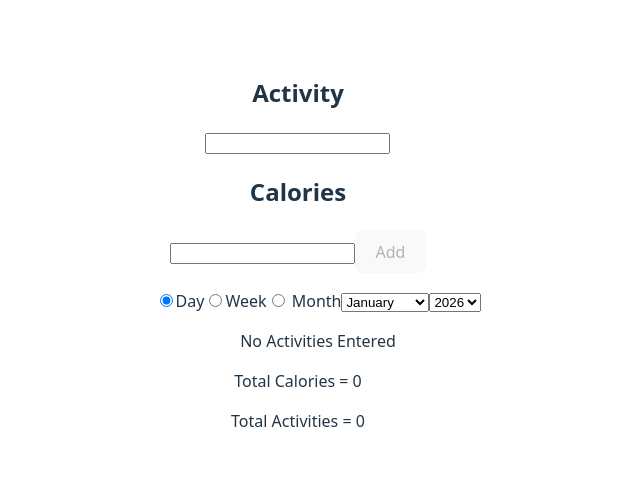
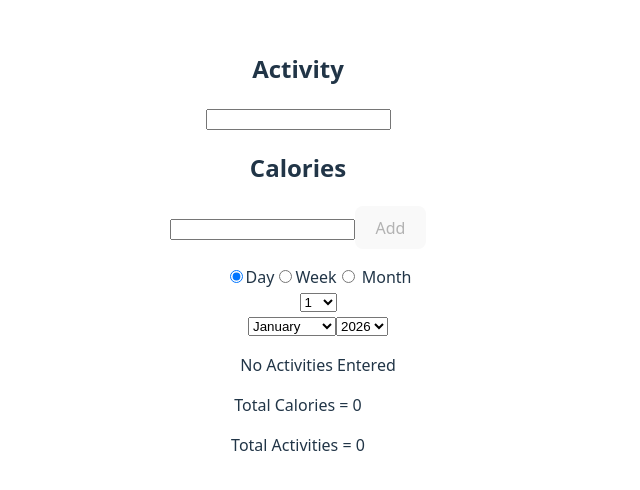
Before and after one commit to ReshmaMasoodha/react-fitness-tracker, a React (Vite) app: page / in a window 1280 px wide. Shown: the part 148-638 px from the top of the page, without its empty margins (342-982 px from the left). Built offline with nearby package versions, Linux system fonts and the light colour scheme.

Commit message:
feat: add date navigation with day, month, and year filtering

```diff
--- a/src/ActivityList.jsx
+++ b/src/ActivityList.jsx
@@ -9,6 +9,11 @@ export const ActivityList = ({activities, onDeleteActivity, onEditActivity, edit
   var totalcalories=0;
   const handleRadio = (event) => {
     setDateFilter(event.target.value);
+  }
+  const handleDate = (event) => {
+    const can1= Number(event.target.value);
+    const can = new Date(viewYear,viewMonth,can1);
+    setViewDate(can);
   }
   const handleMonth = (event) => {
     setViewMonth(Number(event.target.value));
@@ -59,7 +64,7 @@ export const ActivityList = ({activities, onDeleteActivity, onEditActivity, edit
         },0);
   return(
     <div>
- <ul>
+     <ul>
       <lable>
         <input type="radio"
         value="day"
@@ -73,6 +78,197 @@ export const ActivityList = ({activities, onDeleteActivity, onEditActivity, edit
         value = "month"
         checked={dateFilter=="month"}
         onChange={handleRadio}/> Month
+        <div>
+          {viewMonth == 0||2||4||6||7||9||11 ?
+            <select onChange = {handleDate}>
+          <option value="1">
+            1
+          </option>
+          <option value="2">
+            2
+          </option>
+          <option value="3">
+            3
+          </option>
+          <option value="4">
+            4
+          </option>
+          <option value="5">
+            5
+          </option>
+          <option value="6">
+            6
+          </option>
+          <option value="7">
+            7
+          </option>
+          <option value="8">
+            8
+          </option>
+          <option value="9">
+            9
+          </option>
+          <option value="10">
+            10
+          </option>
+          <option value="11">
+            11
+          </option>
+          <option value="12">
+            12
+          </option>
+          <option value="13">
+            13
+          </option>
+          <option value="14">
+            14
+          </option>
+          <option value="15">
+            15
+          </option>
+          <option value="16">
+            16
+          </option>
+          <option value="17">
+            17
+          </option>
+          <option value="18">
+            18
+          </option>
+          <option value="19">
+            19
+          </option>
+          <option value="20">
+            20
+          </option>
+          <option value="21">
+            21
+          </option>
+          <option value="22">
+            22
+          </option>
+          <option value="23">
+            23
+          </option>
+          <option value="24">
+            24
+          </option>
+          <option value="25">
+            25
+          </option>
+          <option value="26">
+            26
+          </option>
+          <option value="27">
+            27
+          </option>
+          <option value="28">
+            28
+          </option>
+          <option value="29">
+            29
+          </option>
+          <option value="30">
+            30
+          </option>
+          <option value="31">
+            31
+          </option>
+        </select> :
+        <select onChange = {handleDate}>
+          <option value="1">
+            1
+          </option>
+          <option value="2">
+            2
+          </option>
+          <option value="3">
+            3
+          </option>
+          <option value="4">
+            4
+          </option>
+          <option value="5">
+            5
+          </option>
+          <option value="6">
+            6
+          </option>
+          <option value="7">
+            7
+          </option>
+          <option value="8">
+            8
+          </option>
+          <option value="9">
+            9
+          </option>
+          <option value="10">
+            10
+          </option>
+          <option value="11">
+            11
+          </option>
+          <option value="12">
+            12
+          </option>
+          <option value="13">
+            13
+          </option>
+          <option value="14">
+            14
+          </option>
+          <option value="15">
+            15
+          </option>
+          <option value="16">
+            16
+          </option>
+          <option value="17">
+            17
+          </option>
+          <option value="18">
+            18
+          </option>
+          <option value="19">
+            19
+          </option>
+          <option value="20">
+            20
+          </option>
+          <option value="21">
+            21
+          </option>
+          <option value="22">
+            22
+          </option>
+          <option value="23">
+            23
+          </option>
+          <option value="24">
+            24
+          </option>
+          <option value="25">
+            25
+          </option>
+          <option value="26">
+            26
+          </option>
+          <option value="27">
+            27
+          </option>
+          <option value="28">
+            28
+          </option>
+          <option value="29">
+            29
+          </option>
+          <option value="30">
+            30
+          </option>
+        </select>
+          }
+        </div>
         <select onChange = {handleMonth}>
           <option value="0">
             January
@@ -136,7 +332,7 @@ export const ActivityList = ({activities, onDeleteActivity, onEditActivity, edit
           updateActivityItem = {updateAct}
         />)) : <p>No Activities Entered</p>
       }
-    </ul>
+     </ul>
     <p>Total Calories = {totalcalories}</p>
       <p>Total Activities = {filteredActivites.length}</p>
     </div>
```
